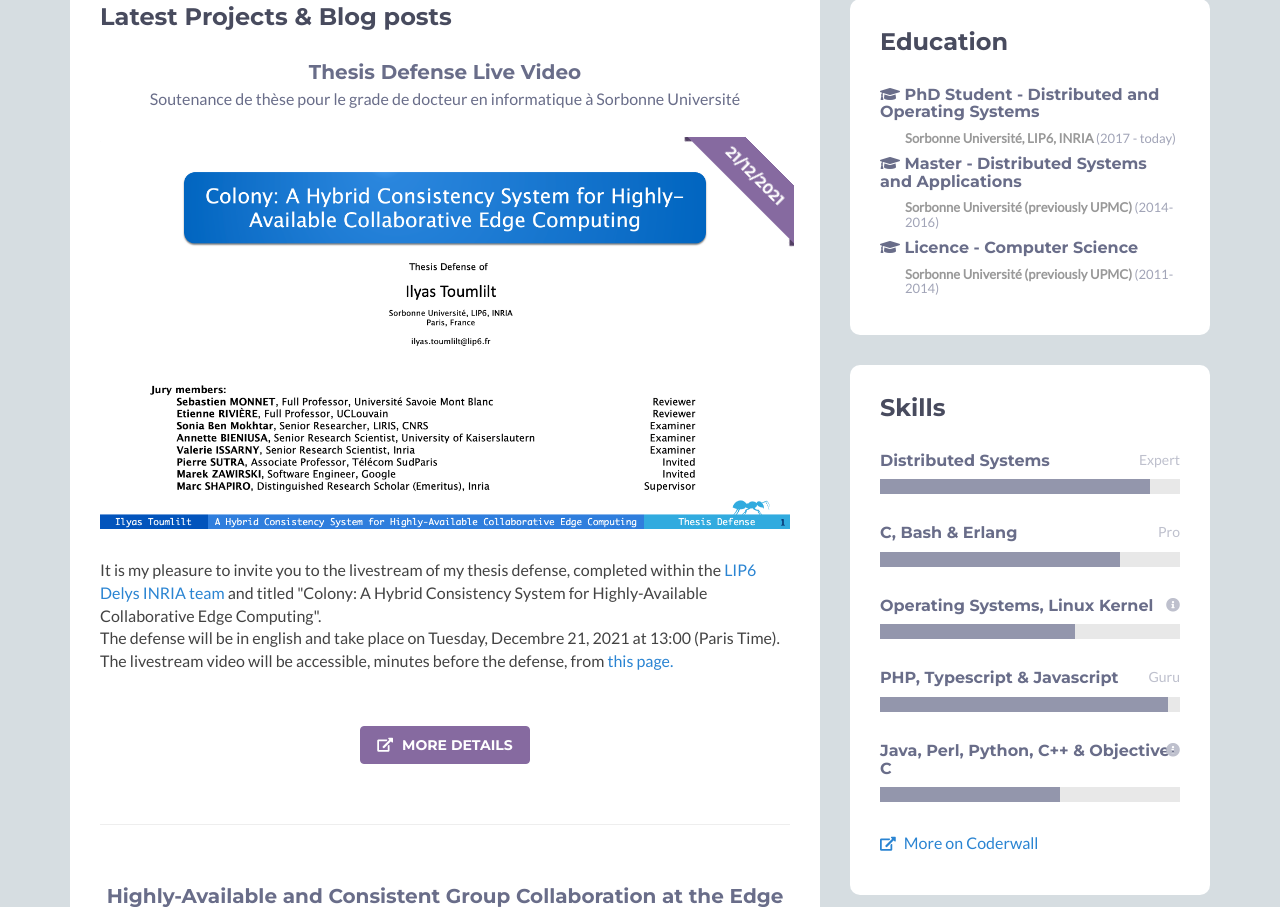
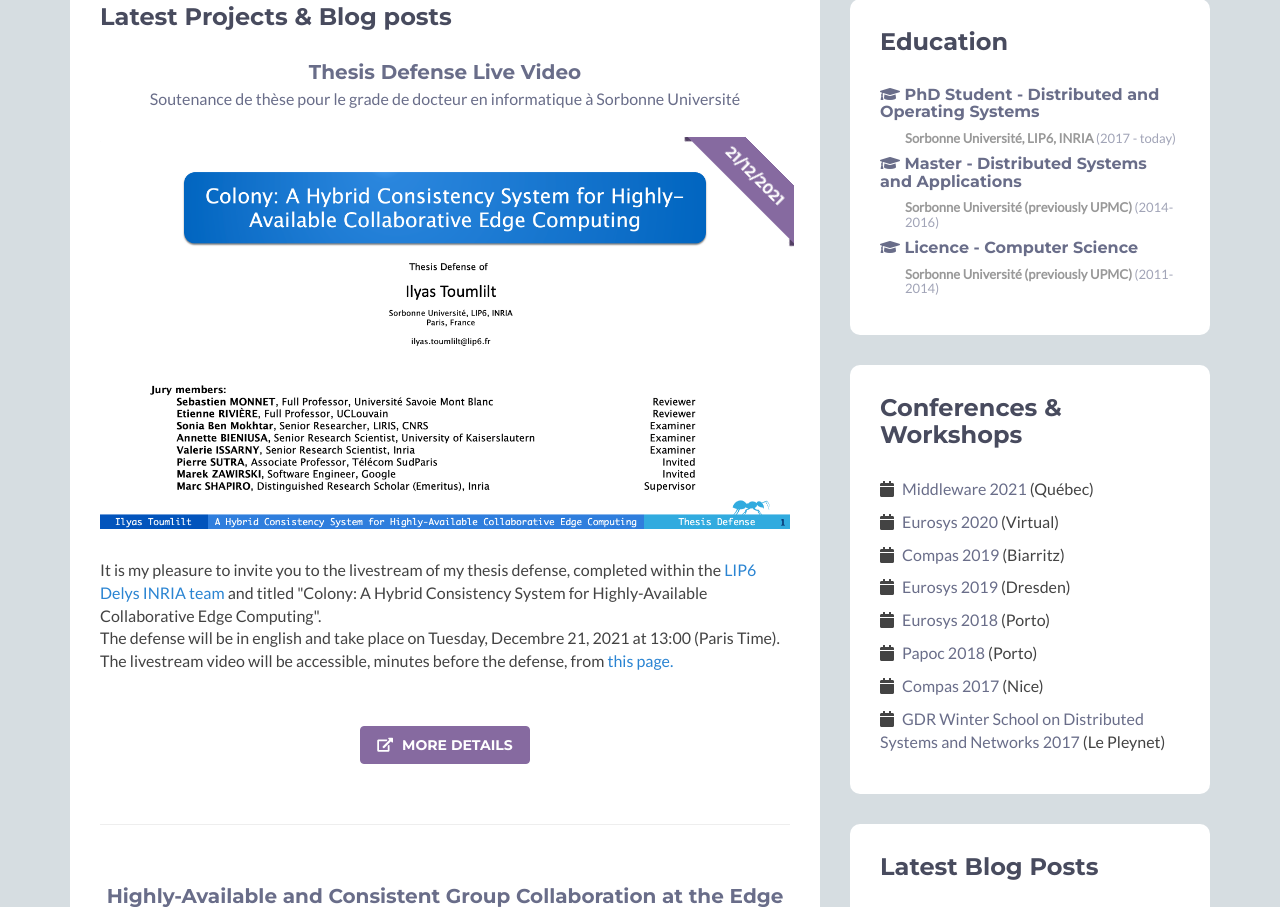
Before and after one commit to itoumlilt/toumlilt.com, a PHP site: page /index.php in a window 1280 px wide. Shown: the part 754-1661 px from the top of the page. Run offline with PHP 8.4, Linux system fonts and the light colour scheme; a stand-in replaces the project's code that opens the database connection; some libraries are stand-ins or nearby versions.

Commit message:
hide Skills in secondary layer

```diff
--- a/src/global/secondary_layer.php
+++ b/src/global/secondary_layer.php
@@ -314,7 +314,7 @@ function htmlview_default_secondary_layer()
         <?php
         echo htmlview_sl_basic_information();
         echo htmlview_sl_education();
-        echo HV_sl_skills();
+        // echo HV_sl_skills();
         echo HV_sl_conferences();
         echo HV_sl_latest_blog_posts();
         echo HV_sl_favourite_music();
```
